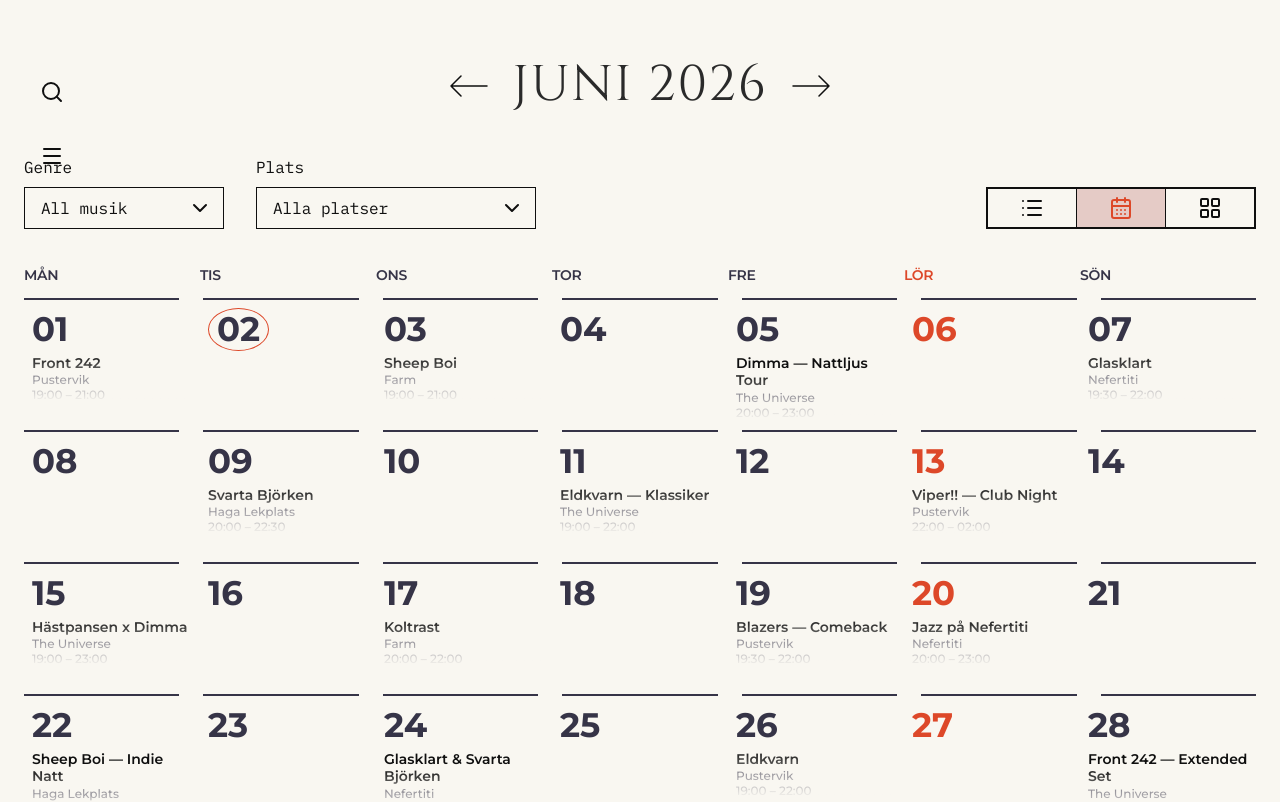
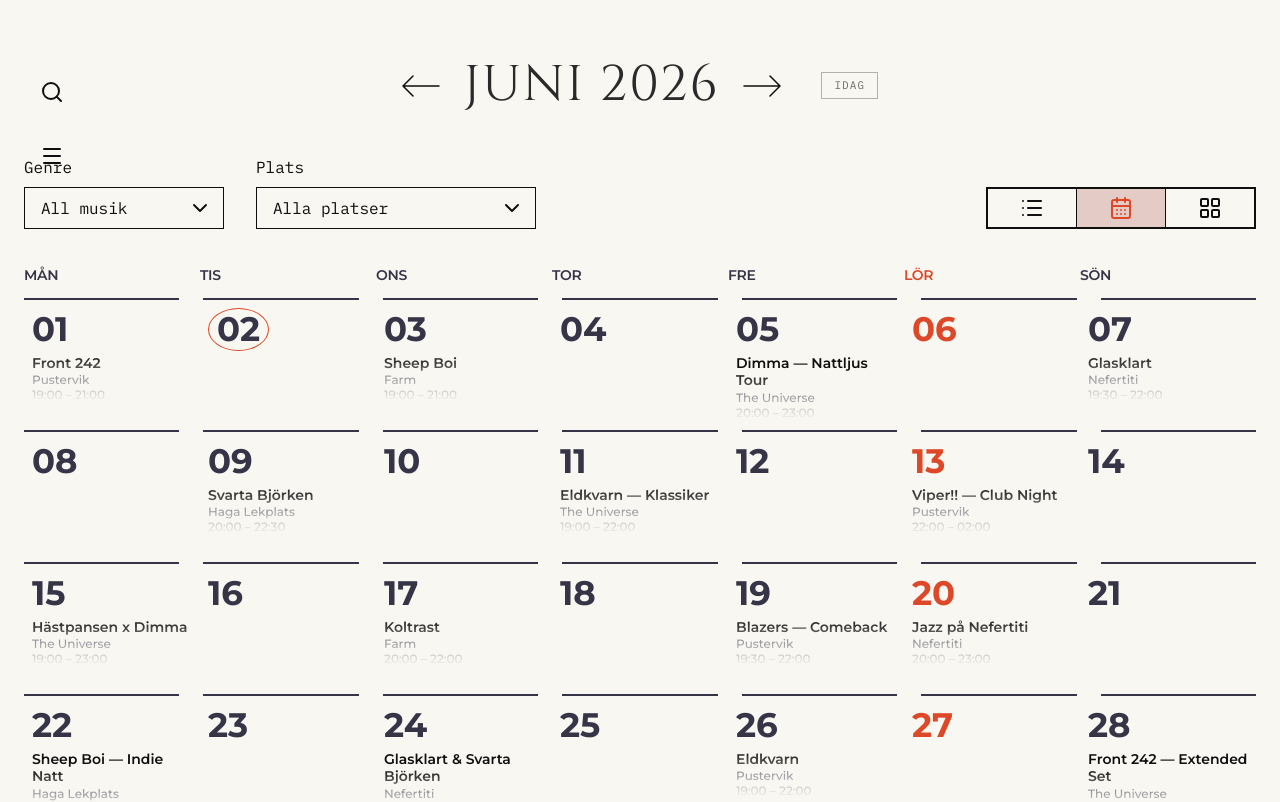
Before and after one commit to fiski/biljetter, a Next.js app: page / in a window 1280 px wide. Shown: the top 802 px of the page. Built offline with nearby package versions, Linux system fonts and the light colour scheme.

Commit message:
Add Idag button and arrow key month navigation

```diff
--- a/components/CalendarWrapper.tsx
+++ b/components/CalendarWrapper.tsx
@@ -30,8 +30,18 @@ export function CalendarWrapper() {
 
   const handleClose = useCallback(() => setIsDrawerOpen(false), [])
 
-  const { currentMonthMs, selectedGenre, selectedVenue, navigateMonth, setGenre, setVenue } =
+  const { currentMonthMs, selectedGenre, selectedVenue, navigateMonth, resetToToday, setGenre, setVenue } =
     useFilterStore()
+
+  useEffect(() => {
+    const handleKey = (e: KeyboardEvent) => {
+      if (selectedEvent) return
+      if (e.key === 'ArrowLeft') navigateMonth('prev')
+      if (e.key === 'ArrowRight') navigateMonth('next')
+    }
+    document.addEventListener('keydown', handleKey)
+    return () => document.removeEventListener('keydown', handleKey)
+  }, [selectedEvent, navigateMonth])
 
   const currentMonth = new Date(currentMonthMs)
 
@@ -48,7 +58,7 @@ export function CalendarWrapper() {
   return (
     <>
       {/* Calendar — always rendered so it's visible under the drawer */}
-      <MonthHeader currentMonth={currentMonth} onNavigate={navigateMonth} />
+      <MonthHeader currentMonth={currentMonth} onNavigate={navigateMonth} onResetToToday={resetToToday} />
 
       <div className="flex items-end justify-between mb-6">
         <FilterBar
--- a/components/calendar/MonthHeader.tsx
+++ b/components/calendar/MonthHeader.tsx
@@ -22,9 +22,10 @@ function ArrowRight() {
 interface MonthHeaderProps {
   currentMonth: Date
   onNavigate: (direction: 'prev' | 'next') => void
+  onResetToToday: () => void
 }
 
-export function MonthHeader({ currentMonth, onNavigate }: MonthHeaderProps) {
+export function MonthHeader({ currentMonth, onNavigate, onResetToToday }: MonthHeaderProps) {
   const monthName = SWEDISH_MONTHS[currentMonth.getMonth()]
   const year = currentMonth.getFullYear()
 
@@ -32,7 +33,7 @@ export function MonthHeader({ currentMonth, onNavigate }: MonthHeaderProps) {
     <div className="flex items-center justify-center gap-6 py-8">
       <button
         type="button"
-        className="text-foreground hover:text-accent transition-colors"
+        className="p-3 -m-3 text-foreground hover:text-accent hover:bg-foreground/8 active:bg-foreground/15 rounded transition-colors"
         aria-label="Föregående månad"
         onClick={() => onNavigate('prev')}
       >
@@ -54,12 +55,21 @@ export function MonthHeader({ currentMonth, onNavigate }: MonthHeaderProps) {
 
       <button
         type="button"
-        className="text-foreground hover:text-accent transition-colors"
+        className="p-3 -m-3 text-foreground hover:text-accent hover:bg-foreground/8 active:bg-foreground/15 rounded transition-colors"
         aria-label="Nästa månad"
         onClick={() => onNavigate('next')}
       >
         <ArrowRight />
       </button>
+
+      <button
+        type="button"
+        onClick={onResetToToday}
+        className="ml-4 px-3 py-1 text-[11px] tracking-widest uppercase border border-foreground/30 text-foreground/60 hover:border-foreground hover:text-foreground active:bg-foreground/8 transition-colors"
+        style={{ fontFamily: 'var(--font-ibm-plex-mono)' }}
+      >
+        Idag
+      </button>
     </div>
   )
 }
--- a/lib/stores/filterStore.ts
+++ b/lib/stores/filterStore.ts
@@ -11,6 +11,7 @@ interface FilterStore {
   navigateMonth: (direction: 'prev' | 'next') => void
   setGenre: (slug: string) => void
   setVenue: (slug: string) => void
+  resetToToday: () => void
   resetFilters: () => void
 }
 
@@ -31,6 +32,7 @@ export const useFilterStore = create<FilterStore>()(
           return { currentMonthMs: next.getTime() }
         }),
 
+      resetToToday: () => set({ currentMonthMs: initialMonthMs }),
       setGenre: (slug) => set({ selectedGenre: slug }),
       setVenue: (slug) => set({ selectedVenue: slug }),
       resetFilters: () => set({ selectedGenre: '', selectedVenue: '' }),
```
